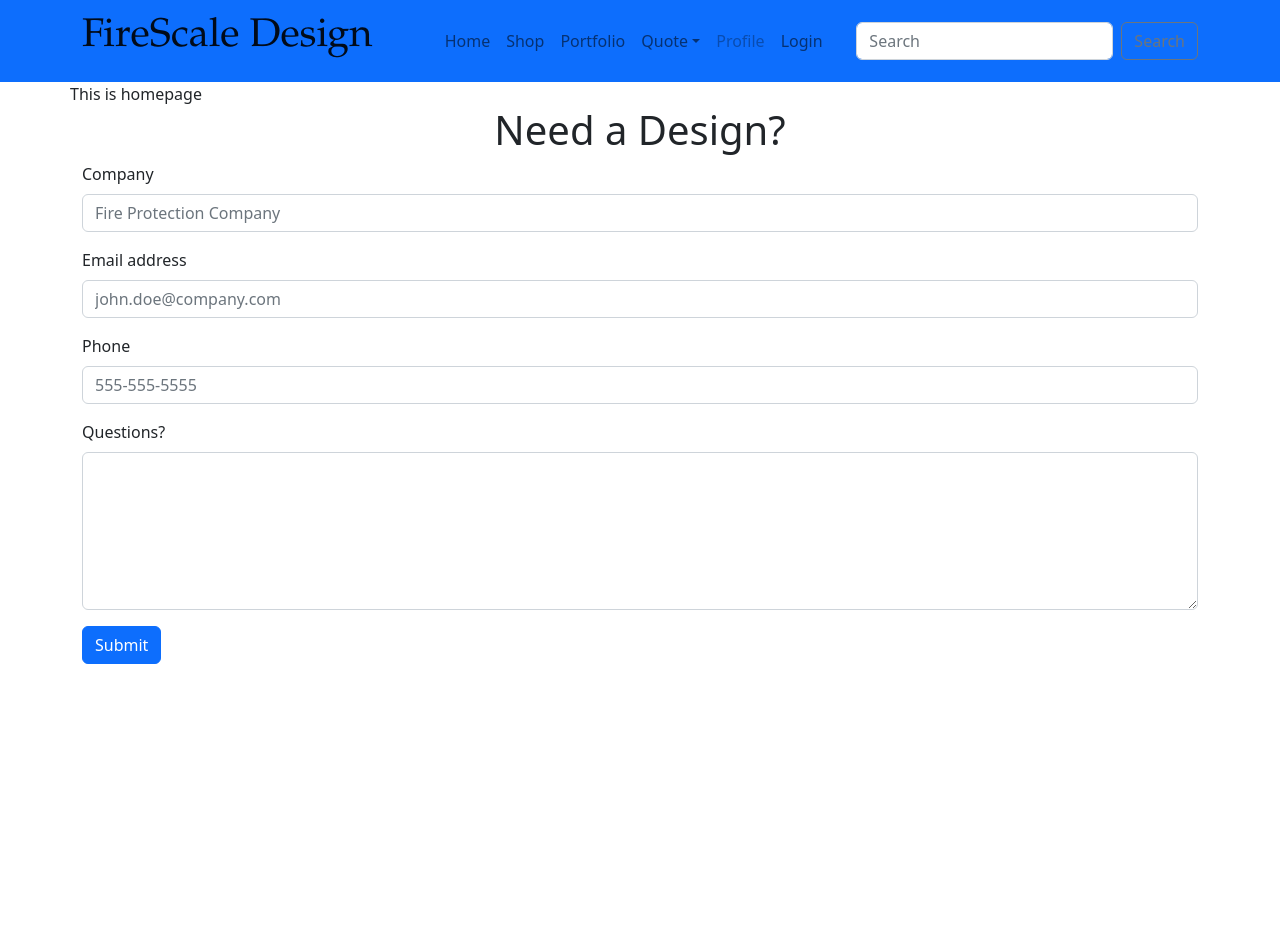
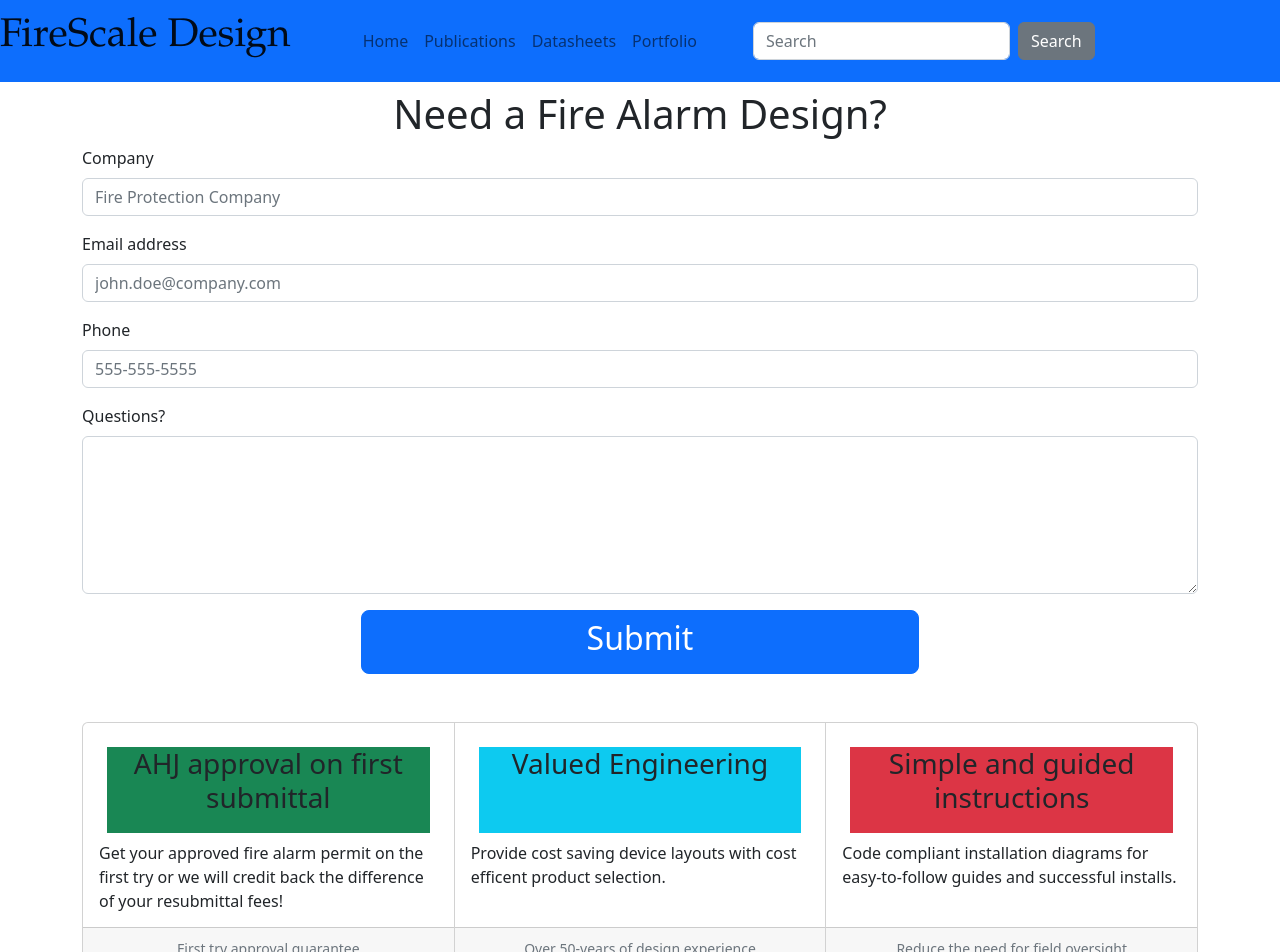
Before and after one commit to Joshsands/firescalealpha, a React (Create React App) app: page / in a window 1280 px wide. Shown: the top 952 px of the page. Before the commit the page ends 800 px from the top, so only its background shows below. Built offline with nearby package versions, Linux system fonts and the light colour scheme.

Commit message:
added info cards

```diff
--- a/src/components/ContactForm.js
+++ b/src/components/ContactForm.js
@@ -5,7 +5,7 @@ function ContactForm() {
     return (
         <Container>
             <Form>
-                <h1 className="text-center">Need a Design?</h1>
+                <h1 className="text-center m-2">Need a Fire Alarm Design?</h1>
                 <Form.Group className="mb-3" controlId="company">
                     <Form.Label>Company</Form.Label>
                     <Form.Control type="text" placeholder="Fire Protection Company" />
@@ -26,8 +26,8 @@ function ContactForm() {
                     <Form.Control as="textarea" rows={6} />
                 </Form.Group>
 
-                <Form.Group className="mb-3">
-                    <Button type="submit">Submit</Button>
+                <Form.Group className="d-grid w-50 mx-auto">
+                    <Button type="submit" size="lg"><h2>Submit</h2></Button>
                 </Form.Group>
             </Form>
         </Container>
--- /dev/null
+++ b/src/components/InfoCards.js
@@ -0,0 +1,47 @@
+import Card from 'react-bootstrap/Card';
+import CardGroup from 'react-bootstrap/CardGroup';
+
+function InfoCards() {
+  return (
+    <CardGroup>
+      <Card>
+        {/* <Card.Img variant="top" src="holder.js/100px160" /> */}
+        <Card.Body>
+          <Card.Title className='bg-success text-center m-2 h-50'><h3>AHJ approval on first submittal</h3></Card.Title>
+          <Card.Text className='mb-3'>
+            Get your approved fire alarm permit on the first try or we will credit back the difference of your resubmittal fees!
+          </Card.Text>
+        </Card.Body>
+        <Card.Footer className='text-center'>
+          <small className="text-muted">First try approval guarantee</small>
+        </Card.Footer>
+      </Card>
+      <Card>
+        {/* <Card.Img variant="top" src="holder.js/100px160" /> */}
+        <Card.Body>
+          <Card.Title className='bg-info text-center m-2 h-50'><h3>Valued Engineering</h3></Card.Title>
+          <Card.Text className='mb-3'>
+            Provide cost saving device layouts with cost efficent product selection.
+          </Card.Text>
+        </Card.Body>
+        <Card.Footer className='text-center'>
+          <small className="text-muted">Over 50-years of design experience</small>
+        </Card.Footer>
+      </Card>
+      <Card>
+        {/* <Card.Img variant="top" src="holder.js/100px160" /> */}
+        <Card.Body>
+          <Card.Title className='bg-danger text-center m-2 h-50'><h3>Simple and guided instructions</h3></Card.Title>
+          <Card.Text className='mb-3'>
+            Code compliant installation diagrams for easy-to-follow guides and successful installs.
+          </Card.Text>
+        </Card.Body>
+        <Card.Footer className='text-center'>
+          <small className="text-muted">Reduce the need for field oversight</small>
+        </Card.Footer>
+      </Card>
+    </CardGroup>
+  );
+}
+
+export default InfoCards;
--- a/src/components/Navigation.js
+++ b/src/components/Navigation.js
@@ -1,18 +1,17 @@
 import React from 'react';
 import Button from 'react-bootstrap/Button';
-import Container from 'react-bootstrap/Container';
+// import Container from 'react-bootstrap/Container';
 import Form from 'react-bootstrap/Form';
 import Nav from 'react-bootstrap/Nav';
 import Navbar from 'react-bootstrap/Navbar';
-import NavDropdown from 'react-bootstrap/NavDropdown';
+// import NavDropdown from 'react-bootstrap/NavDropdown';
 import 'bootstrap/dist/css/bootstrap.min.css';
 import '../App.css'
 
 
 function Navigation() {
   return (
-    <Navbar bg="primary" expand="lg" sticky='top'>
-      <Container>
+    <Navbar bg="primary" expand="lg" sticky='top' className='align-items-center'>
         <Navbar.Brand href="#" className='logo'><h1>FireScale Design</h1></Navbar.Brand>
 
 
@@ -20,14 +19,16 @@ function Navigation() {
         <Navbar.Collapse id="navbarScroll">
 
           <Nav
-            className="me-auto my-2 my-lg-2 m-5"
+            className="my-lg-2 m-5"
             style={{ maxHeight: '100px' }}
             navbarScroll
           >
             <Nav.Link href="#home">Home</Nav.Link>
-            <Nav.Link href="#shop">Shop</Nav.Link>
+            <Nav.Link href="#publications">Publications</Nav.Link>
+            <Nav.Link href="#datasheets">Datasheets</Nav.Link>
             <Nav.Link href="#portfolio">Portfolio</Nav.Link>
-            <NavDropdown title="Quote" id="navbarScrollingDropdown">
+
+            {/* <NavDropdown title="Quote" id="navbarScrollingDropdown">
               <NavDropdown.Item href="#design">
                 Design
               </NavDropdown.Item>
@@ -37,18 +38,22 @@ function Navigation() {
               <NavDropdown.Item href="#pm">
                 Project Management
               </NavDropdown.Item>
-              {/* <NavDropdown.Divider />
+              <NavDropdown.Divider />
               <NavDropdown.Item href="#action5">
                 Something else here
-              </NavDropdown.Item> */}
-            </NavDropdown>
-            <Nav.Link href="#" disabled>
+              </NavDropdown.Item>
+            </NavDropdown> */}
+
+            {/* <Nav.Link href="#" disabled>
               Profile
             </Nav.Link>
+
             <Nav.Link href="#login">
               Login
-            </Nav.Link>
+            </Nav.Link> */}
+
           </Nav>
+
           <Form className="d-flex">
             <Form.Control
               type="search"
@@ -56,12 +61,11 @@ function Navigation() {
               className="me-2"
               aria-label="Search"
             />
-            <Button variant="outline-secondary">Search</Button>
+            <Button variant="secondary">Search</Button>
           </Form>
 
 
         </Navbar.Collapse>
-      </Container>
     </Navbar>
   );
 }
--- a/src/pages/home.js
+++ b/src/pages/home.js
@@ -1,15 +1,16 @@
 import React from "react";
 import ContactForm from "../components/ContactForm";
 import { Container, Row } from "react-bootstrap"
+import InfoCards from "../components/InfoCards";
 
 function Home() {
     return (
         <Container>
-            <Row>
-                This is homepage
+            <Row className="mb-5">
+                <ContactForm />
             </Row>
             <Row>
-                <ContactForm />
+                <InfoCards />
             </Row>
         </Container>
     )
```
